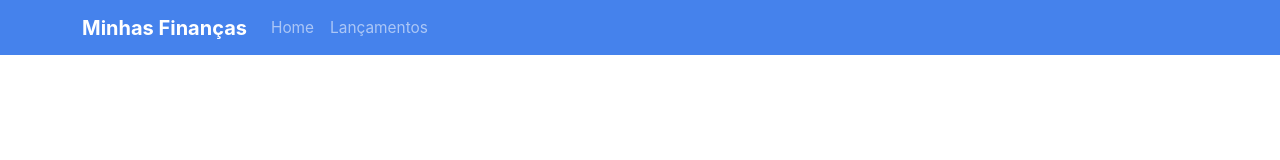
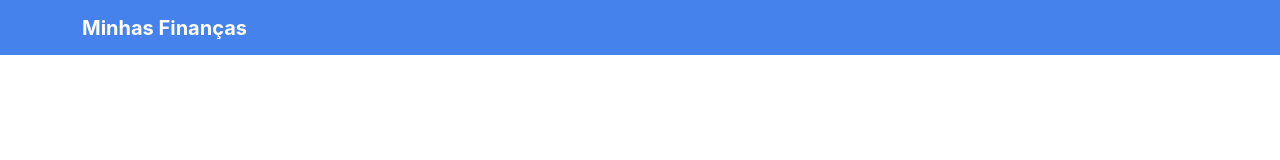
Before and after one commit to costaowillian/financial-organizer, a React (Create React App) app in the folder client/my-finances/: page /login in a window 1280 px wide. Shown: the top 160 px of the page. Built offline with nearby package versions, Linux system fonts and the light colour scheme.

Commit message:
feat: add validation to show menu itens

```diff
--- a/client/my-finances/src/components/navbar.js
+++ b/client/my-finances/src/components/navbar.js
@@ -1,7 +1,10 @@
-import React from "react";
+import React, { useContext } from "react";
 import { Link } from "react-router-dom";
+import { Context } from "../context/authContex";
 
 const NavBar = () => {
+
+    const auth = useContext(Context);
 
     return (
         <>
@@ -11,6 +14,7 @@ const NavBar = () => {
                     <button className="navbar-toggler" type="button" data-toggle="collapse" data-target="#navbarResponsive" aria-controls="navbarResponsive" aria-expanded="false" aria-label="Toggle navigation">
                         <span className="navbar-toggler-icon"></span>
                     </button>
+                    {auth.isAuthenticated ?
                     <div className="collapse navbar-collapse" id="navbarResponsive">
                     <ul className="navbar-nav">
                         <li className="nav-item">
@@ -20,7 +24,8 @@ const NavBar = () => {
                             <Link className="nav-link" to="/lancamentos">Lançamentos</Link>
                         </li>
                     </ul>
-                    </div>
+                </div> : ""}
+
                 </div>
             </div>
         </>
```
Lines whose indentation alone changed are shown as unchanged.
